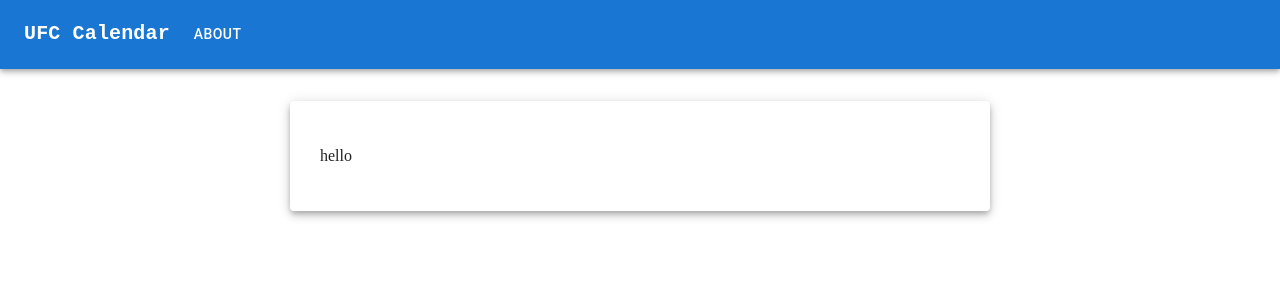
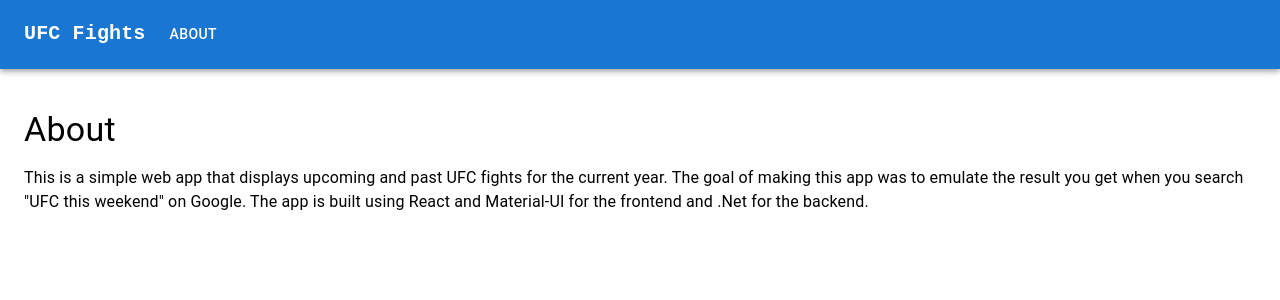
Before and after one commit to bcit-rl/mma-calendar-frontend, a React (Vite) app: page /about in a window 1280 px wide. Shown: the top 300 px of the page. Built offline with nearby package versions, Linux system fonts and the light colour scheme.

Commit message:
finished adding AppBar and About Page

```diff
--- a/src/components/AppBar.tsx
+++ b/src/components/AppBar.tsx
@@ -9,8 +9,9 @@ import MenuIcon from '@mui/icons-material/Menu';
 import Container from '@mui/material/Container';
 import Button from '@mui/material/Button';
 import MenuItem from '@mui/material/MenuItem';
+import { Link } from '@mui/material';
 
-const pages = ["about"];
+const pages = ["About"];
 
 function ResponsiveAppBar() {
   const [anchorElNav, setAnchorElNav] = React.useState<null | HTMLElement>(null);
@@ -21,6 +22,7 @@ function ResponsiveAppBar() {
 
   const handleCloseNavMenu = () => {
     setAnchorElNav(null);
+
   };
 
 
@@ -42,7 +44,7 @@ function ResponsiveAppBar() {
               textDecoration: 'none',
             }}
           >
-            UFC Calendar
+            UFC Fights
           </Typography>
           <Box sx={{ flexGrow: 1, display: { xs: 'flex', md: 'none' } }}>
             <IconButton
@@ -75,7 +77,7 @@ function ResponsiveAppBar() {
             >
               {pages.map((page) => (
                 <MenuItem key={page} onClick={handleCloseNavMenu}>
-                  <Typography textAlign="center">{page}</Typography>
+                  <Link href={"/" + page} variant="body2" textAlign="center" underline="none" color="black">{page}</Link>
                 </MenuItem>
               ))}
             </Menu>
@@ -95,7 +97,7 @@ function ResponsiveAppBar() {
               textDecoration: 'none',
             }}
           >
-            UFC Calendar
+            UFC Fights
           </Typography>
           <Box sx={{ flexGrow: 1, display: { xs: 'none', md: 'flex' } }}>
             {pages.map((page) => (
--- a/src/routes/About.tsx
+++ b/src/routes/About.tsx
@@ -1,21 +1,20 @@
-import { Box, Paper } from "@mui/material";
+import { Container, Typography } from "@mui/material";
 import AppBar from "../components/AppBar.tsx";
 const About = () => {
   return (
     <>
       <AppBar></AppBar>
-      <Box
-        height={1}
-        width={1}
-        display="flex"
-        alignItems="center"
-        justifyContent="center"
-        sx={{ pt:4 }}
-      >
-        <Paper elevation={5} sx={{ width: "50%",  padding: "30px"}}>
-          <p>hello</p>
-        </Paper>
-      </Box>
+      <Container maxWidth="xl" sx={{ pt:5 }}>
+        <Typography variant="h4">
+          About
+        </Typography>
+        <Typography variant="body1" sx={{ mt:2 }}>
+          This is a simple web app that displays upcoming and past UFC fights
+          for the current year. The goal of making this app was to emulate the result you get when you
+          search "UFC this weekend" on Google. The app is built using React and Material-UI for the frontend
+          and .Net for the backend.
+        </Typography>
+      </Container>
     </>
   );
 };
```
